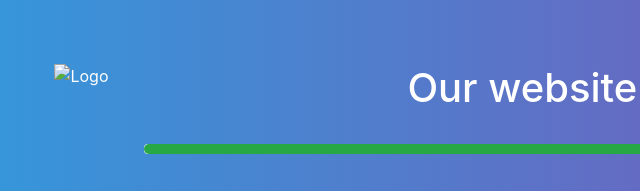
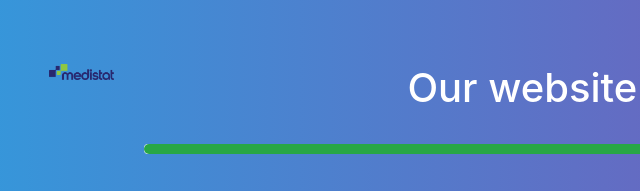
Before and after one commit to sagardhavade/medistat, a plain HTML site: page index.html in a window 1280 px wide. Shown: the top 191 px of the page, 36-676 px from the left. Drawn offline with nearby package versions, Linux system fonts and the light colour scheme.

Commit message:
logo add counter

```diff
--- a/index.html
+++ b/index.html
@@ -86,7 +86,7 @@
     <div class="container">
         <div class="row">
             <div class="col-md-1">
-                <img src="dev.png" alt="Logo" class="logo-img">
+                <img src="assets/images/logo/Medistat.png" alt="Logo" class="logo-img">
             </div>
             <div class="col-md-11">
                 <h1>Our website almost ready</h1>
```
